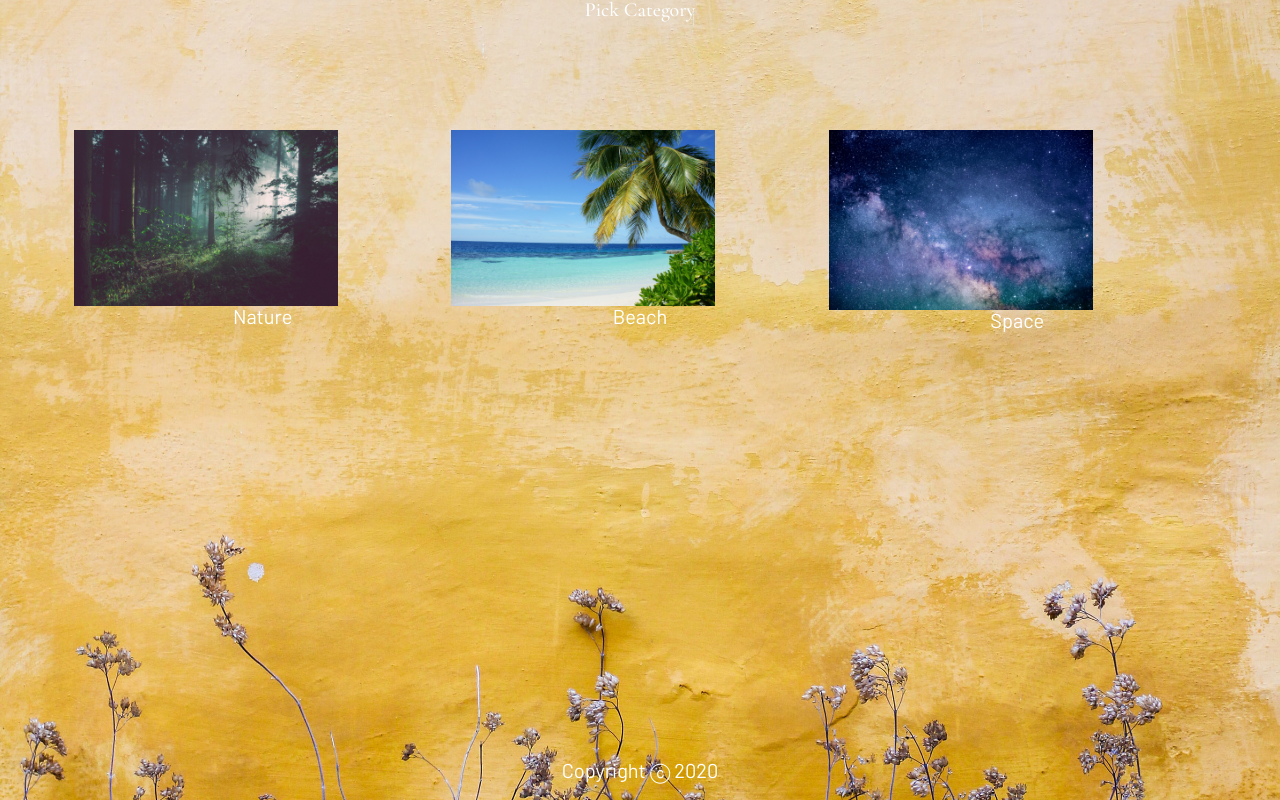
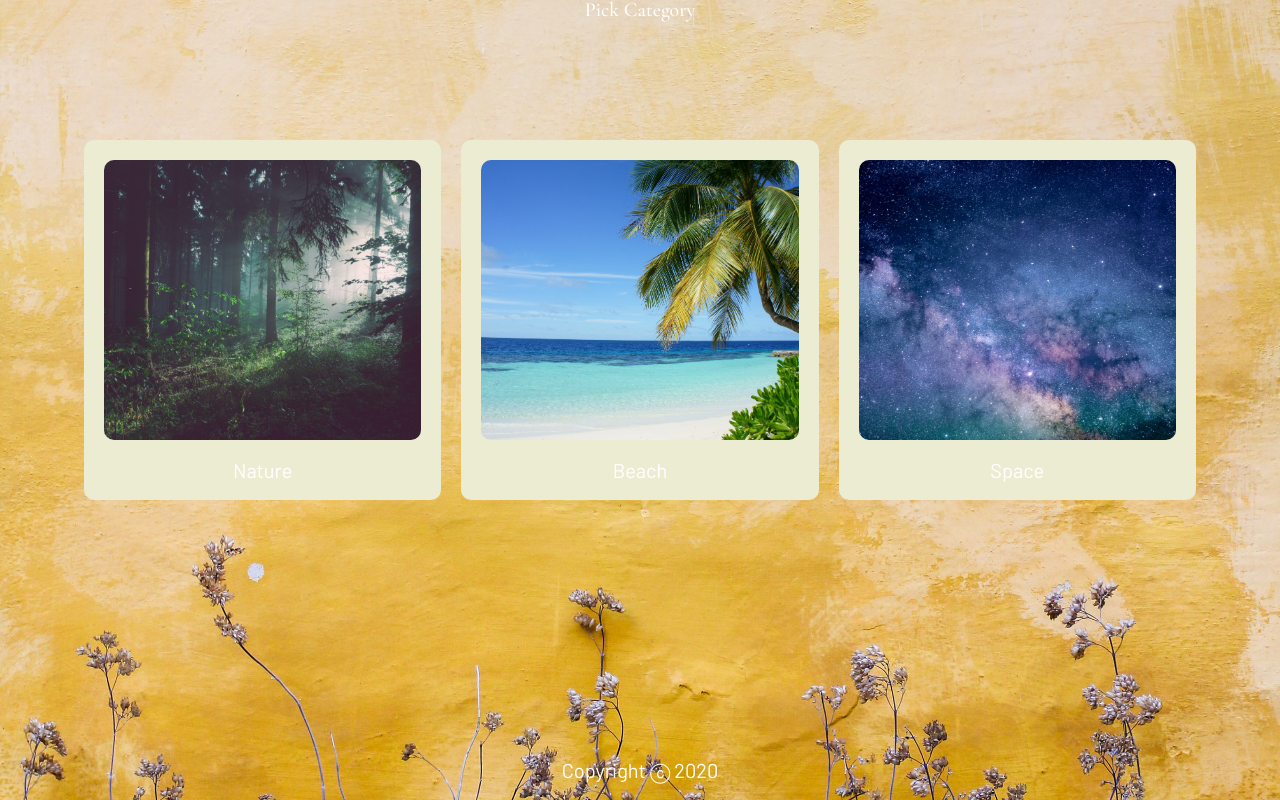
Before and after one commit to dailyPositivity/dailyPositivity, a React (Create React App) app: page /category in a window 1280 px wide. Built offline with nearby package versions, Linux system fonts and the light colour scheme.

Commit message:
add background color/rounded borders to category items

```diff
--- a/src/components/Category.js
+++ b/src/components/Category.js
@@ -12,7 +12,7 @@ class Category extends Component{
                {  categories.map((category,index) => {
                      return (
                         <Link to = {`/category/${category.name}`} key = {index}>
-                           <div>
+                           <div className="categoryItem">
                               <div className = "categoryImg">
                                  <img src={category.path} alt = {category.description}/>
                               </div>
--- a/src/styles/App.css
+++ b/src/styles/App.css
@@ -62,14 +62,30 @@ i {
   margin-top:100px;
   padding:10px;
 }
-.categoryItem{
-  flex-basis: 25%;
+
+.categoryItem {
+  background-color: #ececd3;
+  margin: 10px;
+  padding: 10px;
+  border-radius: 10px;
 }
-.categoryImg{
-  width:70%;
+
+.categoryImg {
+  width:100%;
+  margin: 0 auto;
 }
-.categoryImg img{
+
+.categoryImg img {
   width:100%;
+  height: 100%;
+  min-height: 300px;
+  object-fit: cover;
+  border-radius: 20px;
+  padding: 10px;
+}
+
+.categoryItem h3 {
+  padding: 10px;
 }
 
 /*-------------------------------------------------FOOTER----------------------------------------------*/
```
